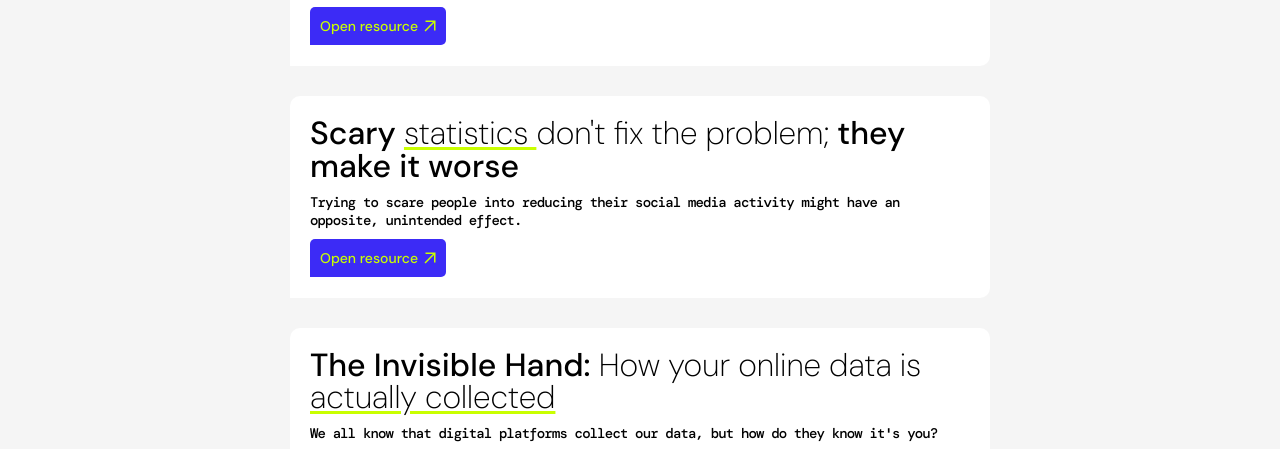
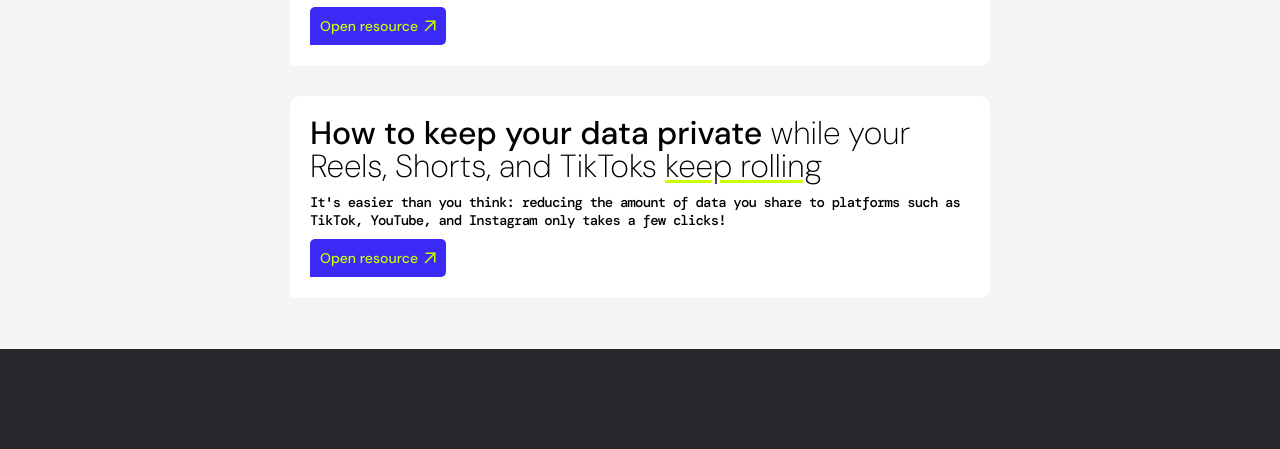
Before and after one commit to Yaveen123/Yaveen123.github.io, a plain HTML site: page articles/1.html in a window 1280 px wide. Shown: the part 4224-4673 px from the top of the page. Drawn offline with nearby package versions, Linux system fonts and the light colour scheme; a web font is replaced by a local one.

Commit message:
Update 1.html

```diff
--- a/articles/1.html
+++ b/articles/1.html
@@ -355,43 +355,6 @@
                 </a>
 
 
-                <!-- card start -->
-                <a class="card"  href="/articles/1.html" target="_blank" rel="noopener noreferrer">
-                    <div class="card__content">
-                        <p class="card__marginless">
-                            <span class="card__typography--header--bold">Scary </span>
-                            <span class="card__typography--header--thin--underline">statistics </span>
-                            <span class="card__typography--header--thin">don't fix the problem; </span>
-                            <span class="card__typography--header--bold">they make it worse</span>
-                        </p>
-                        <p class="card__typography--mono card__marginless">
-Trying to scare people into reducing their social media activity might have an opposite, unintended effect.
-                        </p>
-                        <button class="card__content__button">
-                            <p class="card__typography--button">Open resource</p>
-                            <img src="/images/icons/out.svg" alt="Arrow outwards.">
-                        </button>
-                    </div>
-                </a>
-
-                <!-- card start -->
-                <a class="card"  href="/articles/2.html" target="_blank" rel="noopener noreferrer">
-                    <div class="card__content">
-                        <p class="card__marginless">
-                            <span class="card__typography--header--bold">The Invisible Hand: </span>
-                            <span class="card__typography--header--thin">How your online data is </span>
-                            <span class="card__typography--header--thin--underline">actually collected </span>
-                        </p>
-                        <p class="card__typography--mono card__marginless">
-We all know that digital platforms collect our data, but how do they know it's you?
-                        </p>
-                        <button class="card__content__button">
-                            <p class="card__typography--button">Open resource</p>
-                            <img src="/images/icons/out.svg" alt="Arrow outwards.">
-                        </button>
-                    </div>
-                </a>
-
 
                 <!-- card start -->
                 <a class="card"  href="/articles/4.html" target="_blank" rel="noopener noreferrer">
```
